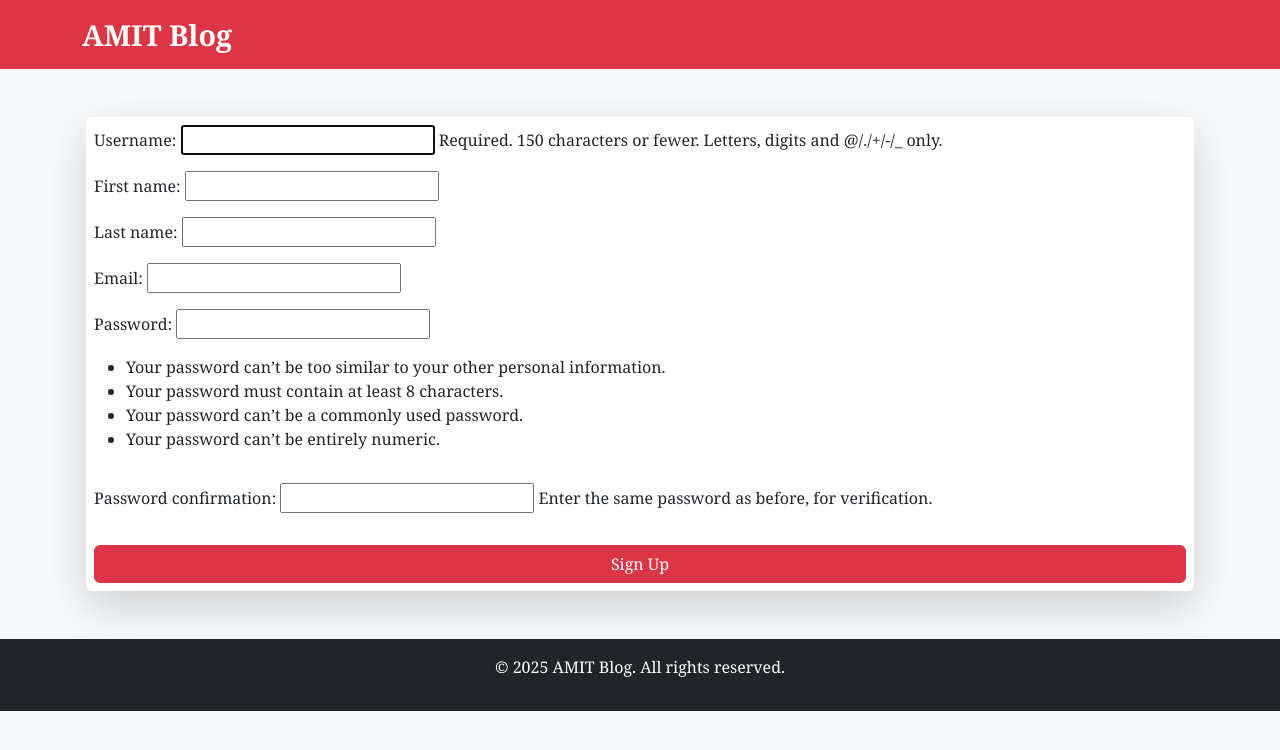
After one commit to ammar-hup/Amit_Django, a Django app: page /blog/signup/ in a window 1280 px wide. The commit adds this page. Shown: the top 750 px of the page. Run offline with Django 5.2, Linux system fonts and the light colour scheme.

Commit message:
Add user authentication: implement signup and login functionality with forms and views

```diff
--- a/blog/forms.py
+++ b/blog/forms.py
@@ -1,5 +1,6 @@
 from django import forms
-from .models import Post
+from django.contrib.auth.forms import UserCreationForm
+from .models import Post, Author
 
 class PostForm(forms.ModelForm):
     class Meta:
@@ -29,18 +30,18 @@ class PostForm(forms.ModelForm):
     #         raise forms.ValidationError("Content must be at least 20 words.")
     #     return content
 
-# class SignUpForm(UserCreationForm):
-#     email = forms.EmailField(required=True)
-#     first_name = forms.CharField(max_length=30)
-#     last_name = forms.CharField(max_length=30)
+class SignUpForm(UserCreationForm):
+    email = forms.EmailField(required=True)
+    first_name = forms.CharField(max_length=30)
+    last_name = forms.CharField(max_length=30)
 
-#     class Meta:
-#         model = Author
-#         fields = ('username', 'first_name', 'last_name', 'email', 'password1', 'password2')
+    class Meta:
+        model = Author
+        fields = ('username', 'first_name', 'last_name', 'email', 'password1', 'password2')
 
-#     def save(self, commit=True):
-#         user = super().save(commit=False)
-#         user.email = self.cleaned_data['email']
-#         if commit:
-#             user.save()
-#         return user
+    def save(self, commit=True):
+        user = super().save(commit=False)
+        user.email = self.cleaned_data['email']
+        if commit:
+            user.save()
+        return user
--- /dev/null
+++ b/blog/templates/auth/signup.html
@@ -0,0 +1,10 @@
+{% extends "base.html" %}
+{% block title %}SignUP - AMIT Blog{% endblock %}
+
+{% block content %}
+<form method="post" class="card shadow-lg p-2 m-1">
+    {% csrf_token %}
+    {{ form.as_p }}
+    <button type="submit" class="btn btn-danger mt-3">Sign Up</button>
+</form>
+{% endblock %}
--- a/blog/templates/base.html
+++ b/blog/templates/base.html
@@ -15,6 +15,7 @@
             <button class="navbar-toggler" type="button" data-bs-toggle="collapse" data-bs-target="#navbarNav">
                 <span class="navbar-toggler-icon"></span>
             </button>
+            {% if user.is_authenticated %}
             <div class="collapse navbar-collapse" id="navbarNav">
                 <ul class="navbar-nav ms-auto">
                     <li class="nav-item">
@@ -28,6 +29,7 @@
                     </li>
                 </ul>
             </div>
+            {% endif %}
         </div>
     </nav>
 
--- a/blog/urls.py
+++ b/blog/urls.py
@@ -5,6 +5,9 @@ urlpatterns = [
     path('all_posts/', post_list, name='post_list'),
     path('post/<int:post_id>/', post_detail, name='post_detail'),
     path('post_create/', post_create, name='post_create'),
+    path('signup/', signup, name='signup'),
+    path('login/', login_view, name='login'),
+    path('logout/', logout_view, name='logout'),
 ]
 
 # http://127.0.0.1:8000/blog/all_posts/
--- a/blog/views.py
+++ b/blog/views.py
@@ -1,11 +1,14 @@
 from django.shortcuts import render, get_object_or_404, redirect
-# from django.contrib.auth.decorators import login_required
+from django.contrib.auth.decorators import login_required
 from django.utils import timezone
 from .models import Post, Author
-from .forms import PostForm
+from .forms import PostForm, SignUpForm
+from django.contrib.auth import login, logout, authenticate
 # Create your views here.
 
+
 # View all posts
+@login_required
 def post_list(request):
     # select * from posts => Post.objects.all() "ORM"
     All_posts = Post.objects.all()
@@ -17,6 +20,7 @@ def post_list(request):
     return render(request, 'blog/post_list.html', context)
 
 # View single post detail
+@login_required
 def post_detail(request, post_id):
     # select * from posts where id = post_id
     post = Post.objects.get(id=post_id)
@@ -27,7 +31,7 @@ def post_detail(request, post_id):
     return render(request, 'blog/post_detail.html', context)
 
 # Create a new post view
-# @login_required
+@login_required
 def post_create(request):
     # Get or create author for current user
     author, created = Author.objects.get_or_create(id=request.user.id)
@@ -47,3 +51,34 @@ def post_create(request):
         'title': 'Create Post',
     }
     return render(request, 'blog/post_form.html', context)
+
+def signup(request):
+    if request.method == 'POST':
+        form = SignUpForm(request.POST)
+        if form.is_valid():
+            user = form.save()
+            login(request, user)
+            return redirect('post_list')
+
+    else:
+        form = SignUpForm()
+    context = {
+        'form': form,
+        'title': 'Sign Up',
+    }
+    return render(request, 'auth/signup.html', context)
+
+def login_view(request):
+    if request.method == 'POST':
+        username = request.POST['username']
+        password = request.POST['password']
+        user = authenticate(request, username=username, password=password)
+        if user is not None:
+            login(request, user)
+            return redirect('post_list')
+    return render(request, 'auth/login.html', {'title': 'Log In'})
+
+@login_required
+def logout_view(request):
+    logout(request)
+    return redirect('post_list')
```
Also changed, not shown: blog/templates/auth/login.html (added, +11 -0 lines).
